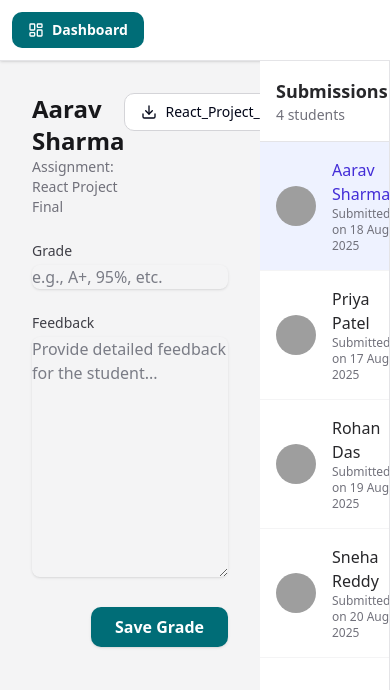
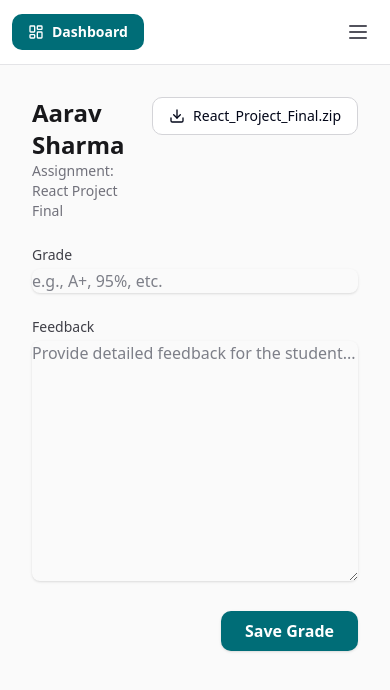
Before and after one commit to lokendrasingh27/LMS, a React (Vite) app in the folder Frontend/: page /assignmentpage in a window 390 px wide. Shown: the top 690 px of the page. Built offline with nearby package versions, Linux system fonts and the light colour scheme; grey boxes are pictures that could not be loaded.

Commit message:
responsive assignmentpage

```diff
--- a/Frontend/src/pages/instructor/AssignmentGradingPage.jsx
+++ b/Frontend/src/pages/instructor/AssignmentGradingPage.jsx
@@ -2,14 +2,16 @@ import React, { useState } from "react";
 import { assignmentSubmissions } from "./demodata";
 import SubmissionList from "./SubmissionList";
 import GradingPanel from "./GradingPanel";
-import { LayoutDashboard } from "lucide-react"; // Icon for the button
+import { LayoutDashboard, Menu } from "lucide-react"; // Import Menu icon
 
 const AssignmentGradingPage = () => {
   const [submissions, setSubmissions] = useState(assignmentSubmissions);
   const [selectedSubmission, setSelectedSubmission] = useState(submissions[0]);
+  const [isListVisible, setIsListVisible] = useState(false); // State for mobile visibility
 
   const handleSelectSubmission = (submission) => {
     setSelectedSubmission(submission);
+    setIsListVisible(false); // Hide list after selection on mobile
   };
 
   const handleSaveGrade = (submissionId, grade, feedback) => {
@@ -20,7 +22,6 @@ const AssignmentGradingPage = () => {
       return sub;
     });
     setSubmissions(updatedSubmissions);
-    // Update the selected submission to show changes immediately
     setSelectedSubmission((prev) => ({
       ...prev,
       grade,
@@ -33,29 +34,47 @@ const AssignmentGradingPage = () => {
   return (
     <div className="flex flex-col w-full h-screen bg-zinc-100 font-sans">
       {/* Header Bar */}
-      <header className="flex-shrink-0 bg-white border-b border-zinc-200 p-3 shadow-sm">
+      <header className="flex-shrink-0 bg-white border-b border-zinc-200 p-3 shadow-sm flex items-center justify-between">
         <a
-          href="/dashboard" // This link should point to your dashboard route
+          href="/dashboard"
           className="inline-flex items-center gap-2 px-4 py-2 text-sm font-semibold text-white bg-[#006D77] rounded-lg hover:bg-[#005c63] transition-colors"
         >
           <LayoutDashboard className="h-4 w-4" />
           <span>Dashboard</span>
         </a>
+        {/* Hamburger Icon - Visible only on mobile */}
+        <button
+          className="md:hidden p-2 text-zinc-600 hover:text-zinc-900"
+          onClick={() => setIsListVisible(true)}
+          aria-label="Toggle submission list"
+        >
+          <Menu className="h-6 w-6" />
+        </button>
       </header>
 
       {/* Main Content Area */}
-      <div className="flex flex-grow overflow-hidden">
+      <div className="flex flex-grow overflow-hidden relative">
         {/* Grading Panel (Right Panel) */}
         <GradingPanel
           submission={selectedSubmission}
           onSaveGrade={handleSaveGrade}
         />
-        {/* Submission List (Left Panel) */}
-        <SubmissionList
-          submissions={submissions}
-          selectedSubmission={selectedSubmission}
-          onSelect={handleSelectSubmission}
-        />
+        {/* Submission List (Left Panel on Desktop, Hidden Overlay on Mobile) */}
+        <div
+          className={`
+            h-full w-4/5 max-w-xs absolute top-0 right-0 z-20 bg-white border-l border-zinc-200
+            transform transition-transform duration-300 ease-in-out
+            md:relative md:w-1/3 md:max-w-none md:translate-x-0 md:border-l-0 md:border-r md:z-auto
+            ${isListVisible ? 'translate-x-0' : 'translate-x-full md:translate-x-0'}
+          `}
+        >
+          <SubmissionList
+            submissions={submissions}
+            selectedSubmission={selectedSubmission}
+            onSelect={handleSelectSubmission}
+            onClose={() => setIsListVisible(false)} // Pass close handler for the 'X' button
+          />
+        </div>
 
 
       </div>
--- a/Frontend/src/pages/instructor/GradingPanel.jsx
+++ b/Frontend/src/pages/instructor/GradingPanel.jsx
@@ -5,7 +5,6 @@ const GradingPanel = ({ submission, onSaveGrade }) => {
   const [grade, setGrade] = useState("");
   const [feedback, setFeedback] = useState("");
 
-  // Update form fields when a new submission is selected
   useEffect(() => {
     if (submission) {
       setGrade(submission.grade || "");
@@ -19,14 +18,14 @@ const GradingPanel = ({ submission, onSaveGrade }) => {
 
   if (!submission) {
     return (
-      <div className="w-2/3 h-full flex items-center justify-center bg-zinc-50">
+      <div className="w-full h-full flex items-center justify-center bg-zinc-50">
         <p className="text-zinc-500">Select a submission to begin grading.</p>
       </div>
     );
   }
 
   return (
-    <div className="w-2/3 h-full overflow-y-auto p-8">
+    <div className="w-full md:w-2/3 h-full overflow-y-auto p-8 bg-zinc-50">
       <div className="max-w-2xl mx-auto">
         {/* Header */}
         <div className="flex items-start justify-between mb-6">
--- a/Frontend/src/pages/instructor/SubmissionList.jsx
+++ b/Frontend/src/pages/instructor/SubmissionList.jsx
@@ -1,5 +1,5 @@
 import React from "react";
-import { CheckCircle, Clock, AlertTriangle } from "lucide-react";
+import { CheckCircle, Clock, AlertTriangle, X } from "lucide-react"; // Import X icon
 
 // Helper to format dates
 const formatDate = (dateString) => {
@@ -10,14 +10,24 @@ const formatDate = (dateString) => {
   });
 };
 
-const SubmissionList = ({ submissions, selectedSubmission, onSelect }) => {
+const SubmissionList = ({ submissions, selectedSubmission, onSelect, onClose }) => {
   return (
-    <div className="w-1/3 h-full bg-white border-r border-zinc-200 overflow-y-auto">
-      <div className="p-4 border-b border-zinc-200">
-        <h2 className="text-lg font-semibold text-zinc-800">Submissions</h2>
-        <p className="text-sm text-zinc-500">{submissions.length} students</p>
+    <div className="w-full h-full bg-white overflow-y-auto flex flex-col">
+      <div className="p-4 border-b border-zinc-200 flex items-center justify-between">
+        <div>
+          <h2 className="text-lg font-semibold text-zinc-800">Submissions</h2>
+          <p className="text-sm text-zinc-500">{submissions.length} students</p>
+        </div>
+        {/* Close Button - Visible only on mobile */}
+        <button
+          className="md:hidden p-2 text-zinc-500 hover:text-zinc-800"
+          onClick={onClose}
+          aria-label="Close submission list"
+        >
+          <X className="h-6 w-6" />
+        </button>
       </div>
-      <ul>
+      <ul className="flex-grow">
         {submissions.map((sub) => {
           const isSelected = selectedSubmission && selectedSubmission.id === sub.id;
           return (
```
